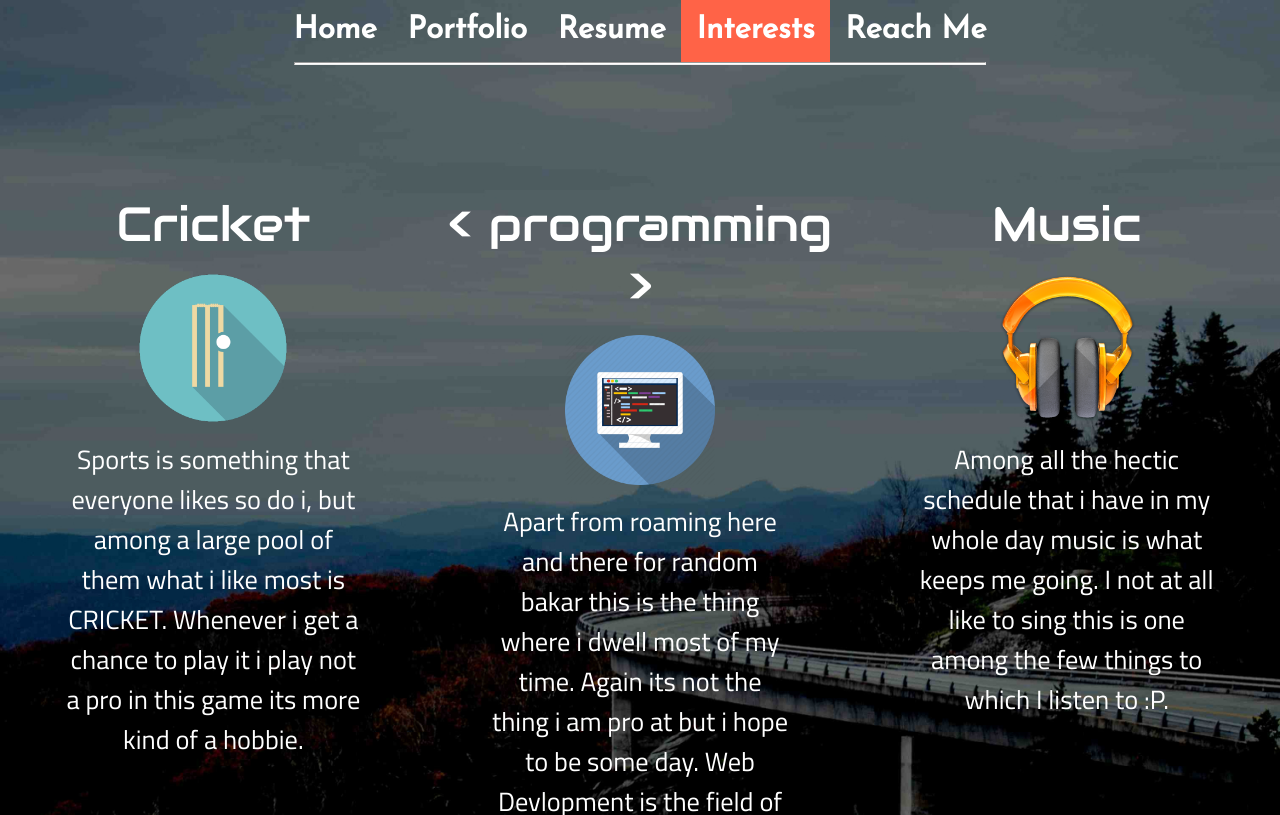
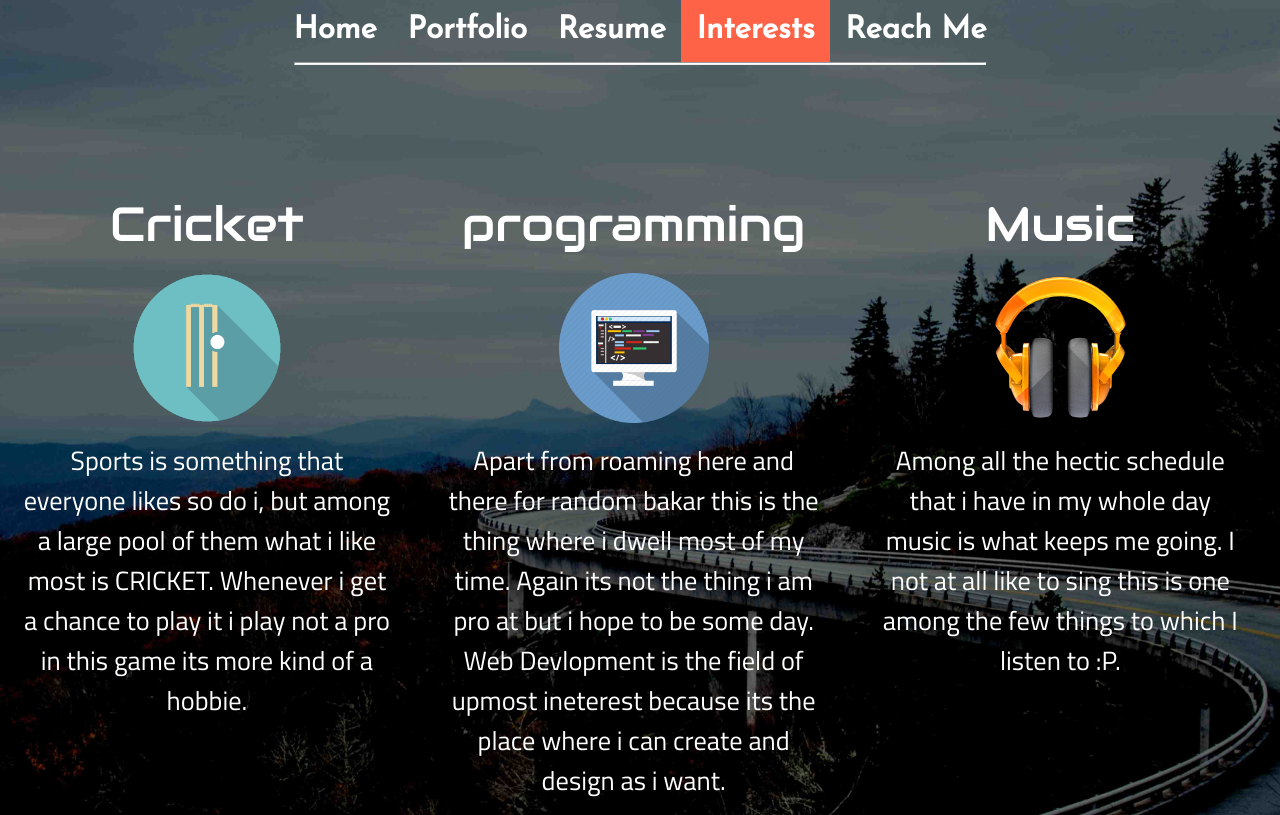
Before and after one commit to fristonio/Heartbeat-Assignment, a plain HTML site: page Interests.html in a window 1280 px wide. Shown: the top 815 px of the page. Drawn offline with Linux system fonts and the light colour scheme; a web font is replaced by a local one.

Commit message:
WEBSITE DONE

```diff
--- a/CSS/style.css
+++ b/CSS/style.css
@@ -282,18 +282,27 @@ div h3{
 	text-align: center;
 	flex: 1 1;
 	padding-top: 10%;
-	padding-bottom: 10%;
-	padding-left: 1%;
+	padding-bottom: 8%;
 	padding-right: 1%;
 	min-width: 300px;
 }
+.itext{
+	padding-top: 3%;
+	padding-bottom: 3%;
+	font-size: 165%;
+	color: white;
+	margin-left: 5%;
+	margin-right: 5%;
+	font-family: 'Titillium Web', sans-serif;
+	text-align: center;
+}
+
+/*ReachMe.html*/
 .rmback{
 	background-image: url("../IMAGES/reachme.jpg");
 	background-repeat: no-repeat;
 	background-size: cover;
 }
-
-/*ReachMe.html*/
 .odiv{
 	margin-top:4%;
 	margin-bottom: 4%;
--- a/Interests.html
+++ b/Interests.html
@@ -32,17 +32,17 @@
 	<div class="int">
 		<h3 style="font-weight: normal;">Cricket</h3><br>
 		<img src="./IMAGES/cricket.png" alt="" class="icons">
-		<p class="maintext">Sports is something that everyone likes so do i, but among a large pool of them what i like most is CRICKET. Whenever i get a chance to play it i play not a pro in this game its more kind of a hobbie.</p>
+		<p class="itext">Sports is something that everyone likes so do i, but among a large pool of them what i like most is CRICKET. Whenever i get a chance to play it i play not a pro in this game its more kind of a hobbie.</p>
 	</div>
 	<div class="int">
-		<h3 style="font-weight: normal;">< programming ></h3><br>
+		<h3 style="font-weight: normal;">programming</h3><br>
 		<img src="./IMAGES/programming.png" alt="" class="icons">
-		<p class="maintext">Apart from roaming here and there for random bakar this is the thing where i dwell most of my time. Again its not the thing i am pro at but i hope to be some day. Web Devlopment is the field of upmost ineterest because its the place where i can create and design as i want.</p>
+		<p class="itext">Apart from roaming here and there for random bakar this is the thing where i dwell most of my time. Again its not the thing i am pro at but i hope to be some day. Web Devlopment is the field of upmost ineterest because its the place where i can create and design as i want.</p>
 	</div>
 	<div class="int">
 		<h3 style="font-weight: normal;">Music</h3><br>
 		<img src="./IMAGES/music.png" alt="" class="icons">
-		<p class="maintext">Among all the hectic schedule that i have in my whole day music is what keeps me going. I not at all like to sing this is one among the few things to which I listen to :P.  </p>
+		<p class="itext">Among all the hectic schedule that i have in my whole day music is what keeps me going. I not at all like to sing this is one among the few things to which I listen to :P.  </p>
 	</div>
 </div>
 <footer>
```
Also changed, not shown: Reachme.html (+1 -1 lines).
